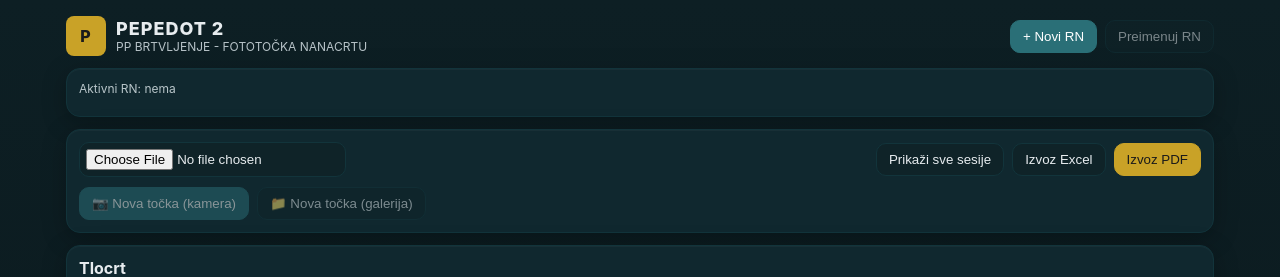
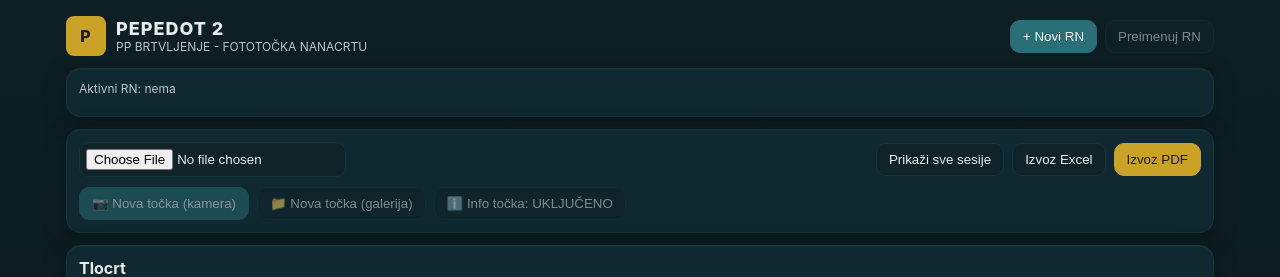
Before and after one commit to njagatron/PEPEDOT_FINAL, a React (Create React App) app: page / in a window 1280 px wide. Shown: the top 277 px of the page. Built offline with nearby package versions, Linux system fonts and the light colour scheme.

Commit message:
Update App.jsx

```diff
--- a/src/App.jsx
+++ b/src/App.jsx
@@ -14,13 +14,12 @@ export default function App() {
   const [rnList, setRnList] = useState([]);
   const [activeRn, setActiveRn] = useState("");
 
-  const [pdfs, setPdfs] = useState([]); // [{id,name,data:Array<number>,numPages}]
+  const [pdfs, setPdfs] = useState([]);
   const [activePdfIdx, setActivePdfIdx] = useState(0);
   const [numPages, setNumPages] = useState(1);
   const [pageNumber, setPageNumber] = useState(1);
 
-  // točke: minimalno xNorm,yNorm, seq; uz to i podaci
-  const [points, setPoints] = useState([]); // [{xNorm,yNorm,seq,name,comment,imageData,originalName,dateISO,pdfIdx,page,source,sessionId}]
+  const [points, setPoints] = useState([]); // {xNorm,yNorm,seq,name,comment,imageData,originalName,dateISO,pdfIdx,page,source,sessionId}
   const [seqCounter, setSeqCounter] = useState(0);
 
   const [previewPhoto, setPreviewPhoto] = useState(null);
@@ -29,9 +28,12 @@ export default function App() {
 
   const [pdfError, setPdfError] = useState("");
 
-  // NOVO: tok dodavanja — 1) fotka → 2) postavi točku → 3) naziv/komentar
+  // Foto-tok: 1) odaberi/snimi → 2) postavi na plan → 3) naziv/komentar
   const [stage, setStage] = useState("idle"); // "idle" | "awaitPlacement"
   const [stagedPhoto, setStagedPhoto] = useState(null); // {dataURL, originalName, source, dateISO}
+
+  // Prikaz opisa uz točke
+  const [showInfo, setShowInfo] = useState(true);
 
   const pageWrapRef = useRef(null);
   const exportRef = useRef(null);
@@ -210,15 +212,16 @@ export default function App() {
     reader.readAsDataURL(file);
   };
 
-  // 2) klik na tlocrt → stvori točku i pridruži stagedPhoto → 3) pitaj naziv/komentar → spremi
+  // 2) klik na tlocrt → ako je u toku dodavanja, stvori točku s fotkom + 3) naziv/komentar
   const handlePlanClick = async (e) => {
     if (!pdfs.length) return;
 
-    const rect = pageWrapRef.current.getBoundingClientRect();
+    const rect = pageWrapRef.current?.getBoundingClientRect();
+    if (!rect) return;
     const x = (e.clientX - rect.left) / rect.width;
     const y = (e.clientY - rect.top) / rect.height;
 
-    // Ako nismo u toku dodavanja fotke — samo kreiraj "praznu" točku s rednim brojem
+    // Nije foto-tok: samo numerirana točka
     if (stage !== "awaitPlacement" || !stagedPhoto) {
       const nextSeq = seqCounter + 1;
       const newPt = {
@@ -234,10 +237,9 @@ export default function App() {
       return;
     }
 
-    // U toku smo dodavanja fotke
+    // U toku dodavanja fotke:
     const nextSeq = seqCounter + 1;
 
-    // 3) naziv + komentar nakon što je točka postavljena
     const base = window.prompt("Unesi naziv točke (npr. A233VIO):");
     if (!base) { setStage("idle"); setStagedPhoto(null); return; }
     const comment = window.prompt("Unesi komentar (opcionalno):") || "";
@@ -293,6 +295,7 @@ export default function App() {
       .filter((p) => p.pdfIdx === activePdfIdx && p.page === pageNumber);
     const data = list.map((p, i) => ({
       ID: i + 1,
+      NazivTocke: p.name || "",
       NazivFotografije: p.originalName || "",
       Datum: p.dateISO || ""
     }));
@@ -400,6 +403,14 @@ export default function App() {
             >
               📁 Nova točka (galerija)
             </button>
+            <button
+              style={{ ...btn.base }}
+              onClick={() => setShowInfo(v => !v)}
+              disabled={!pdfs.length}
+              title="Uključi/isključi prikaz opisa uz točke"
+            >
+              ℹ️ Info točka: {showInfo ? "UKLJUČENO" : "ISKLJUČENO"}
+            </button>
             {stage === "awaitPlacement" && (
               <div style={{ alignSelf: "center", fontSize: 12, color: "#cfdadd" }}>
                 Odabrana je fotografija — sada dodirni tlocrt za poziciju točke…
@@ -438,17 +449,13 @@ export default function App() {
             )}
 
             {currentPoints.map((p) => (
-              <div
-                key={p.seq}
-                style={{ position: "absolute", left: `${p.xNorm*100}%`, top: `${p.yNorm*100}%`, transform: "translate(-50%,-50%)" }}
-              >
+              <div key={p.seq} style={{ position: "absolute", left: `${p.xNorm*100}%`, top: `${p.yNorm*100}%`, transform: "translate(-50%,-50%)" }}>
                 <div style={{ width: 14, height: 14, borderRadius: 999, background: deco.gold, border: "2px solid #000" }} />
                 <div style={{ position: "absolute", left: 18, top: -10, background: "rgba(0,0,0,0.65)", color: "#fff", padding: "2px 6px", borderRadius: 8, fontSize: 12 }}>
                   {p.seq}
                 </div>
 
-                {/* STALNI OPIS U OBLAKU — kad postoje podaci */}
-                {(p.name || p.comment || p.dateISO || p.originalName) && (
+                {showInfo && (p.name || p.comment || p.dateISO || p.originalName) && (
                   <div style={{
                     position: "absolute",
                     left: 20, top: 14,
@@ -494,7 +501,13 @@ export default function App() {
                     {hasPhoto ? (
                       <button style={{ ...btn.base }} onClick={() => setPreviewPhoto(p)} title="Pregled fotografije">🔍</button>
                     ) : (
-                      <button style={{ ...btn.base }} onClick={() => startPhotoFlow(false)} title="Dodaj fotografiju iz galerije pa klikni na tlocrt">➕📷</button>
+                      <button
+                        style={{ ...btn.base }}
+                        onClick={() => startPhotoFlow(false)}
+                        title="Dodaj fotografiju iz galerije pa klikni na tlocrt"
+                      >
+                        ➕📷
+                      </button>
                     )}
                     <div style={{ fontWeight: 700 }}>{p.name || "(bez naziva)"}</div>
                     <div style={{ fontSize: 12, color: "#9fb2b8" }}>
```
